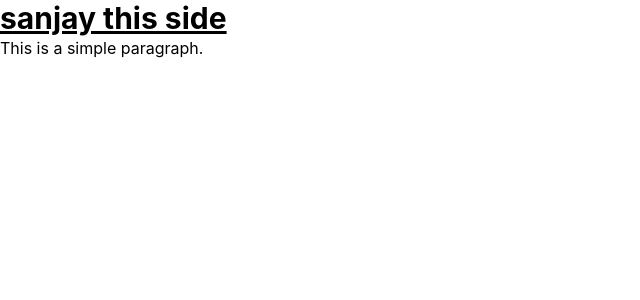
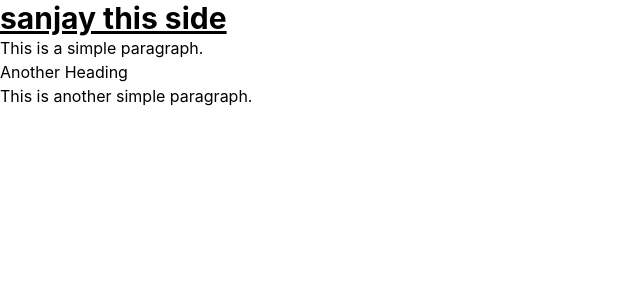
Before and after one commit to sanjaysinghmp09/ThinkStack, a React (Vite) app: page / in a window 1280 px wide. Shown: the top 300 px of the page, without its empty margins (0-640 px from the left). Built offline with nearby package versions, Linux system fonts and the light colour scheme.

Commit message:
fix: add additional headings and paragraphs in App component

```diff
--- a/src/App.jsx
+++ b/src/App.jsx
@@ -10,6 +10,11 @@ const App = () => {
       <h1 class="text-3xl font-bold underline">sanjay this side</h1>
       <p>This is a simple paragraph.</p>
 
+      <h1>Another Heading</h1>
+      <p>This is another simple paragraph.</p>
+
+
+
       <ButtonGradient/>
     </>
   );
```
